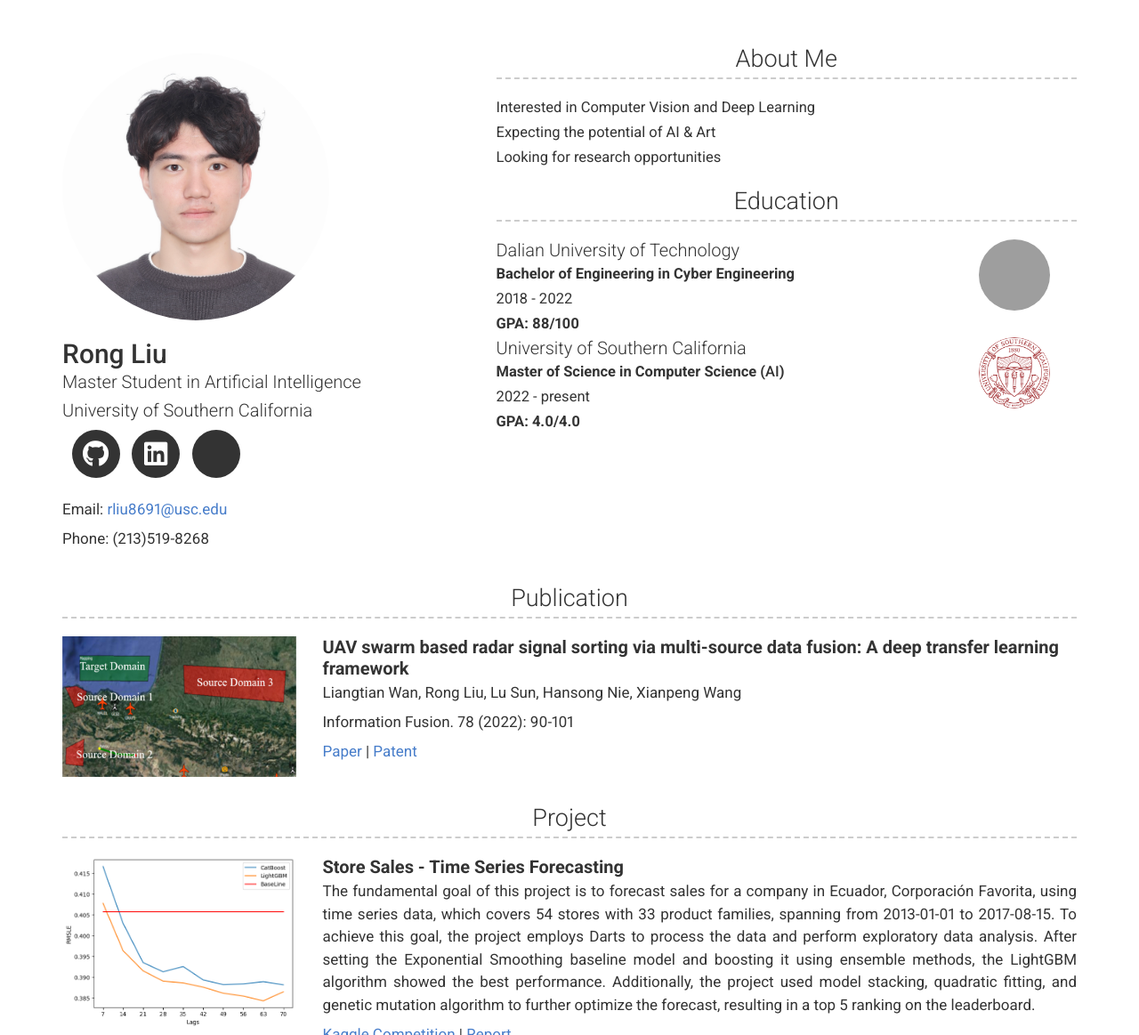
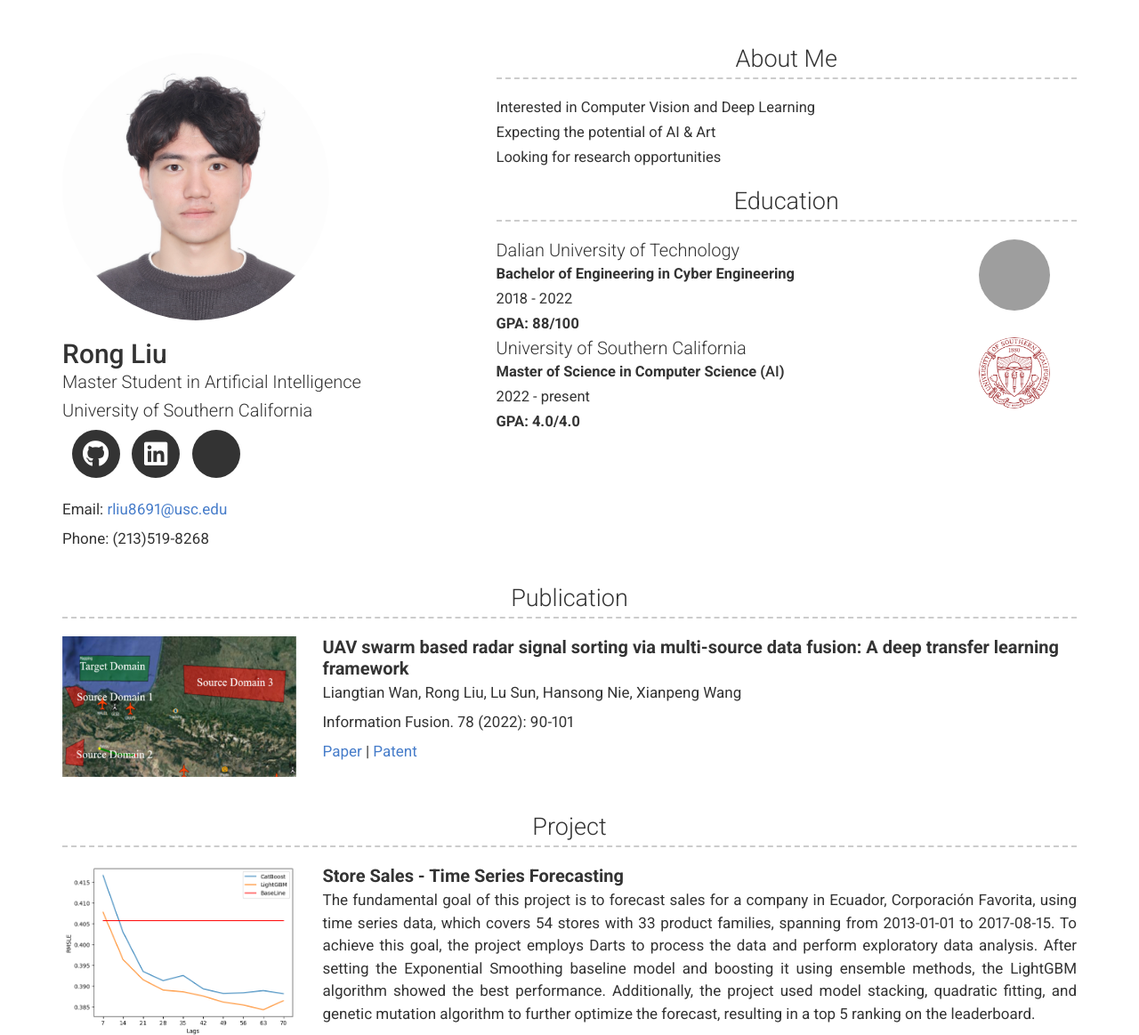
Before and after one commit to RongLiu-Leo/rongliu-leo.github.io, a Jekyll site: the page built from index.md, in a window 1280 px wide. Shown: the top 1163 px of the page at 89% size. Built offline with Jekyll 4.4.1, drawn with Linux system fonts in a browser that asks for light colours; nearby versions of some CDN libraries; a style sheet for code colours, icons or effects is not loaded; grey boxes are pictures that could not be loaded.

Commit message:
Update section-image.html

```diff
--- a/_includes/section-image.html
+++ b/_includes/section-image.html
@@ -1,7 +1,7 @@
 {% for item in include.content %}
   <div class="row clearfix layout layout-{{item.layout | default: 'left'}} border-{{item.border | default: 'no'}}">
 
-      <div class="col-xs-12 col-sm-12 col-md-3 no-print" style="text-align: center;">
+      <div class="col-xs-12 col-sm-12 col-md-3 no-print" style="text-align: center;margin-bottom: 10px;">
         {% for img in item.image %}
           <img src="{{img}}" style="width: 300px;"/>
         {% endfor %}
```
